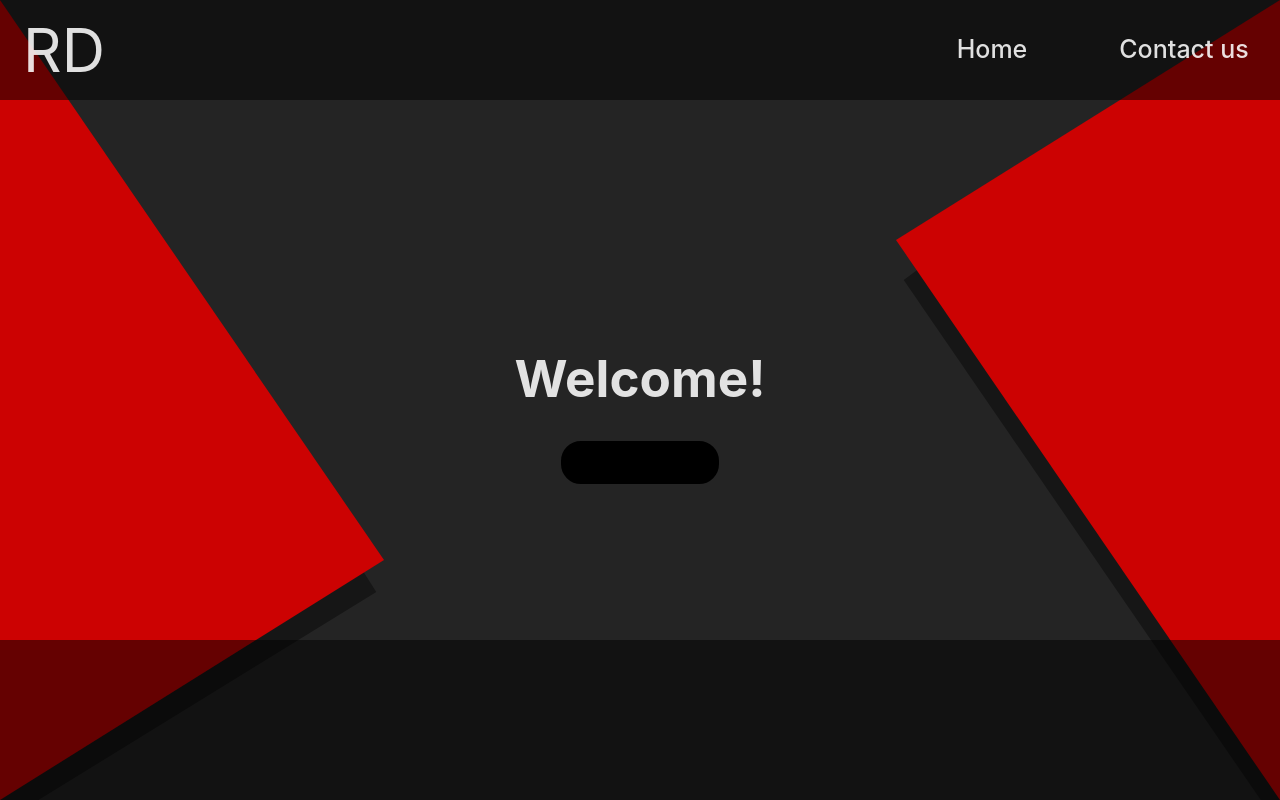
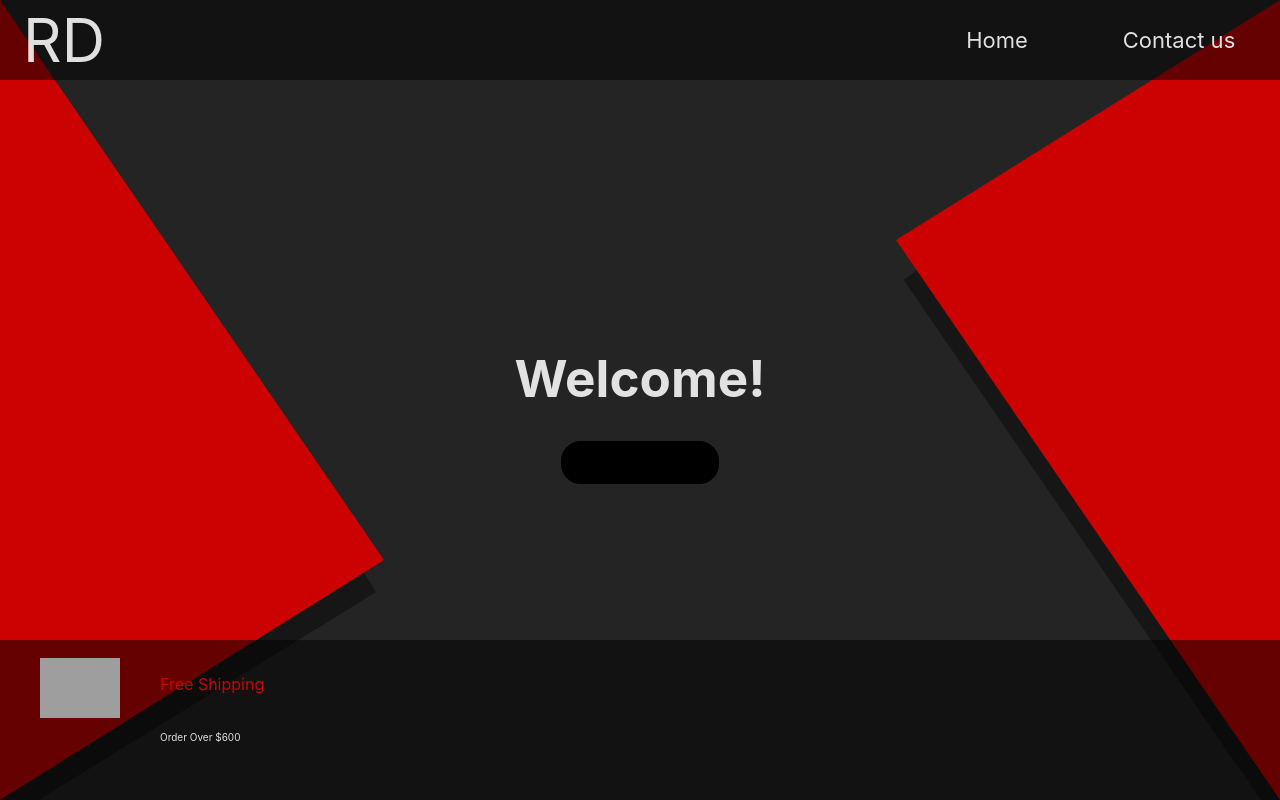
Before and after one commit to DrowAnn/Proyecto-React-Js, a React (Vite) app: page / in a window 1280 px wide. Built offline with nearby package versions, Linux system fonts and the light colour scheme; grey boxes are pictures that could not be loaded.

Commit message:
Avance 27 de Abril

```diff
--- /dev/null
+++ b/src/Components/ARefs/ARefs.css
@@ -0,0 +1,25 @@
+a {
+  color: rgba(255, 255, 255, 0.87);
+  text-decoration: none;
+  width: fit-content;
+  height: fit-content;
+  padding-top: 5px;
+  padding-bottom: 5px;
+  padding-right: 15px;
+  padding-left: 15px;
+  border-width: 2px;
+  border-radius: 40px;
+}
+
+a:hover {
+  background-color: black;
+  border: solid rgb(204, 2, 2, 1);
+  box-shadow: 0px 2px 2px 1px black, 0px 4px 1px 1px rgba(255, 255, 255, 0.5);
+}
+
+a:active {
+  border-width: 2px;
+  border: solid rgb(204, 2, 2, 1);
+  transform: translateY(4px);
+  box-shadow: none;
+}
--- /dev/null
+++ b/src/Components/ARefs/ARefs.jsx
@@ -0,0 +1,5 @@
+import "./ARefs.css";
+
+export default function ARefs(props) {
+  return <a href={props.linkTo}>{props.showTitle}</a>;
+}
--- a/src/Components/Buttons/Buttons.css
+++ b/src/Components/Buttons/Buttons.css
@@ -11,10 +11,11 @@ button {
 button:hover {
   border: solid rgb(204, 2, 2);
   border-width: 2px;
+  box-shadow: 0px 2px 2px 1px black, 0px 4px 1px 1px rgba(255, 255, 255, 0.5);
 }
 button:focus {
   border: solid rgb(204, 2, 2);
   border-width: 2px;
-  box-shadow: 0px 0px 8px 2px rgba(0, 0, 0, 0.4),
-    0px 0px 16px 2px rgba(204, 2, 2, 0.5);
+  transform: translateY(4px);
+  box-shadow: none;
 }
--- a/src/Components/Footer/Footer.css
+++ b/src/Components/Footer/Footer.css
@@ -5,4 +5,5 @@
   position: absolute;
   bottom: 0;
   left: 0;
+  align-content: center;
 }
--- a/src/Components/Footer/Footer.jsx
+++ b/src/Components/Footer/Footer.jsx
@@ -1,9 +1,16 @@
 import "./Footer.css";
+import Highlights from "../Highlights/Highlights.jsx";
 
 const Footer = () => {
   return (
     <>
-      <div className="footerDiv"></div>
+      <div className="footerDiv">
+        <Highlights
+          image="https://c0.klipartz.com/pngpicture/240/412/gratis-png-iconos-de-computadora-camion-icono-de-diseno-camioneta.png"
+          title="Free Shipping"
+          description="Order Over $600"
+        />
+      </div>
     </>
   );
 };
--- a/src/Components/Header/Header.css
+++ b/src/Components/Header/Header.css
@@ -1,6 +1,6 @@
 .headerDiv {
   width: 100%;
-  height: 100px;
+  height: 80px;
   background-color: rgba(0, 0, 0, 0.5);
   position: absolute;
   top: 0;
@@ -19,32 +19,15 @@
 }
 
 .keywordsReference {
-  font-size: 25px;
+  color: rgba(255, 255, 255, 0.87);
+  font-size: 22px;
   grid-row: 1;
   grid-column: 3;
   display: grid;
   grid-template-columns: 50% 50%;
   grid-template-rows: 100%;
   gap: 0px;
+  padding: 10px;
+  justify-items: center;
+  align-items: center;
 }
-
-a:link {
-  color: rgba(255, 255, 255, 0.87);
-}
-
-a:hover {
-  color: red;
-  box-shadow: 2px 2px 2px 2px white;
-}
-
-/* a:visited {
-  color: rgba(255, 255, 255, 0.87);
-}
-
-a:focus {
-  color: white;
-} */
-
-a:active {
-  color: rgb(204, 2, 2);
-}
--- a/src/Components/Header/Header.jsx
+++ b/src/Components/Header/Header.jsx
@@ -1,4 +1,5 @@
 import "./Header.css";
+import ARefs from "../ARefs/ARefs.jsx";
 
 const Header = () => {
   return (
@@ -6,12 +7,8 @@ const Header = () => {
       <div className="headerDiv">
         <div className="logoRD">RD</div>
         <div className="keywordsReference">
-          <a href="https://www.google.com" target="_blank">
-            Home
-          </a>
-          <a href="https://www.youtube.com/" target="_blank">
-            Contact us
-          </a>
+          <ARefs showTitle="Home" linkTo="#" />
+          <ARefs showTitle="Contact us" linkTo="#" />
         </div>
       </div>
     </>
--- /dev/null
+++ b/src/Components/Highlights/Highlights.css
@@ -0,0 +1,33 @@
+.container {
+  height: 80%;
+  width: 25%;
+  display: grid;
+  grid-template-columns: 50% 50%;
+  grid-template-rows: 50% 50%;
+  align-content: center;
+  justify-content: center;
+}
+
+.pictureClass {
+  grid-column: 1;
+  grid-row: span 2 / 2;
+  width: 80px;
+  justify-self: center;
+  align-self: center;
+}
+
+.titleClass {
+  justify-self: left;
+  grid-column: 2;
+  grid-row: 1;
+  font-size: 16px;
+  color: rgb(204, 2, 2);
+}
+
+.descriptionClass {
+  justify-self: left;
+  grid-column: 2;
+  grid-row: 2;
+  font-size: 10px;
+  color: rgb(255, 255, 255, 0.87);
+}
--- /dev/null
+++ b/src/Components/Highlights/Highlights.jsx
@@ -0,0 +1,11 @@
+import "./Highlights.css";
+
+export default function Highlights(props) {
+  return (
+    <div className="container">
+      <img className="pictureClass" src={props.image} />
+      <p className="titleClass">{props.title}</p>
+      <p className="descriptionClass">{props.description}</p>
+    </div>
+  );
+}
--- a/src/index.css
+++ b/src/index.css
@@ -6,15 +6,6 @@
   color-scheme: light dark;
   color: rgba(255, 255, 255, 0.87);
   background-color: #242424;
-}
-
-a {
-  font-weight: 500;
-  color: #646cff;
-  text-decoration: inherit;
-}
-a:hover {
-  color: #535bf2;
 }
 
 body {
@@ -29,13 +20,3 @@ h1 {
   font-size: 3.2em;
   line-height: 1.1;
 }
-
-/* @media (prefers-color-scheme: light) {
-  :root {
-    color: #213547;
-    background-color: #ffffff;
-  }
-  a:hover {
-    color: #747bff;
-  }
-} */
```
